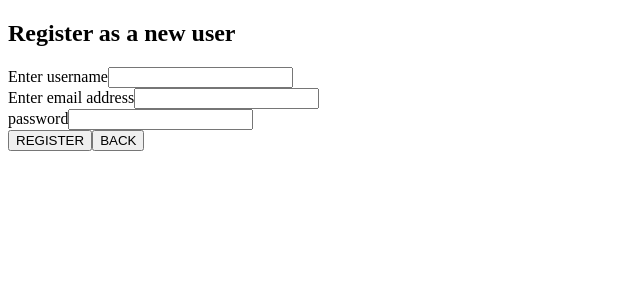
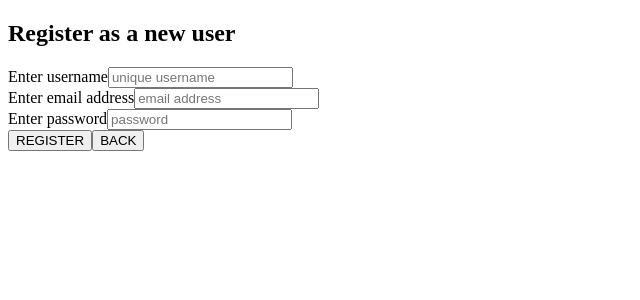
Before and after one commit to stephmukami/affirm-me, a React (Vite) app in the folder client/: page /register in a window 1280 px wide. Shown: the top 300 px of the page, without its empty margins (0-640 px from the left). Built offline with nearby package versions, Linux system fonts and the light colour scheme; no server answers.

Commit message:
added user registration

```diff
--- a/client/index.html
+++ b/client/index.html
@@ -4,7 +4,7 @@
     <meta charset="UTF-8" />
     <link rel="icon" type="image/svg+xml" href="/vite.svg" />
     <meta name="viewport" content="width=device-width, initial-scale=1.0" />
-    <title>Vite + React</title>
+    <title>AffirmMe</title>
   </head>
   <body>
     <div id="root"></div>
--- a/client/src/pages/register/Register.jsx
+++ b/client/src/pages/register/Register.jsx
@@ -1,12 +1,50 @@
-import React from 'react';
+import React, {useState} from 'react';
 import {Link} from 'react-router-dom';
 import axios from "axios";
 export default function Register(){
 
+const [error,setError] = useState(false);
+const [details,setDetails] = useState(
+    {
+        username:'',
+        email:'',
+        password: ''
+        }
+);
+
+  const handleChange = (e)=>{
+    const {name,value} = e.target;
+    setDetails((prevDetails)=> ({
+        ...prevDetails,
+        [name] :value
+    })
+
+    )
+  };
+  const handleSubmit = async (e)=>{
+    e.preventDefault();
+    try{
+        const res = await axios.post('http://127.0.0.1:3000/api/users',
+            {
+                username: details.username,
+                email:details.email,
+                password:details.password
+
+            }
+        );
+        console.log(details);
+          res.data && window.location.replace("/login");
+    }catch(err){
+        setError(true);
+        console.log("details are");
+        console.log(details);
+        console.log(err);
+    };
+  };
     async function test(){
         try{
             const res = await axios.get('http://127.0.0.1:3000/api/users');
-            console.log(res);
+            //console.log(res);
         }catch(err){
             console.log(err);
         };
@@ -16,21 +54,37 @@ export default function Register(){
     return(
         <>
         <h2>Register as a new user</h2>
-        <form action="">
+        <form onSubmit={handleSubmit}>
 
             <div>
                 <label htmlFor="username">Enter username</label>
-                <input type="text" />
+                <input
+                type="text"
+                name = 'username'
+                placeholder='unique username'
+                value = {details.username}
+                onChange={(e)=>handleChange(e)}
+                 />
             </div>
 
             <div>
                 <label htmlFor="email">Enter email address</label>
-                <input type="email" />
+                <input type="email"
+                    name = 'email'
+                    placeholder='email address'
+                    value = {details.email}
+                    onChange={(e)=>handleChange(e)}
+                />
             </div>
 
             <div>
-                <label htmlFor="password">password</label>
-                <input type="password" />
+                <label htmlFor="password">Enter password</label>
+                <input type="password"
+                name = 'password'
+                placeholder='password'
+                value = {details.password}
+                onChange={(e)=>handleChange(e)}
+                />
             </div>
 
             <button type='submit'>REGISTER</button>
```
